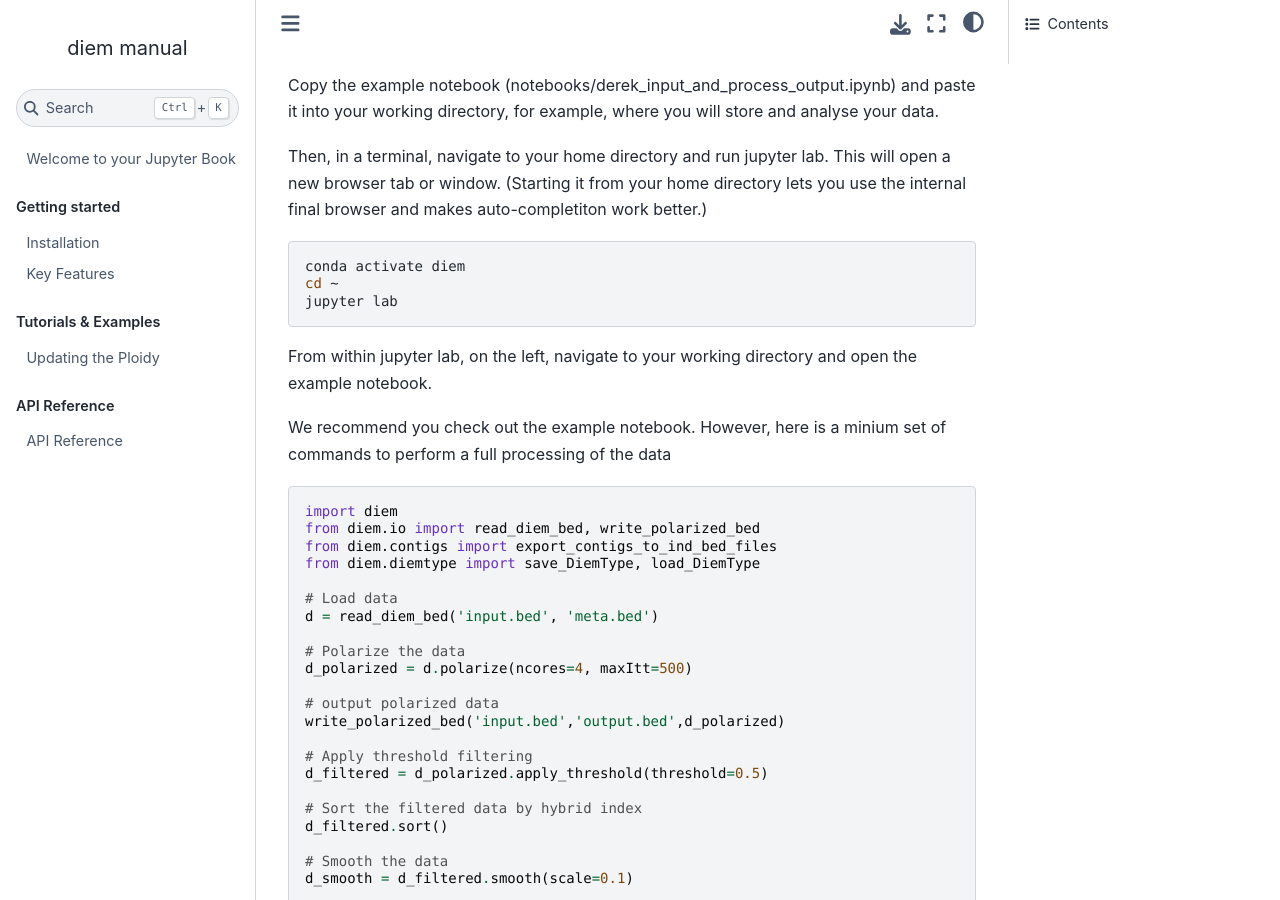
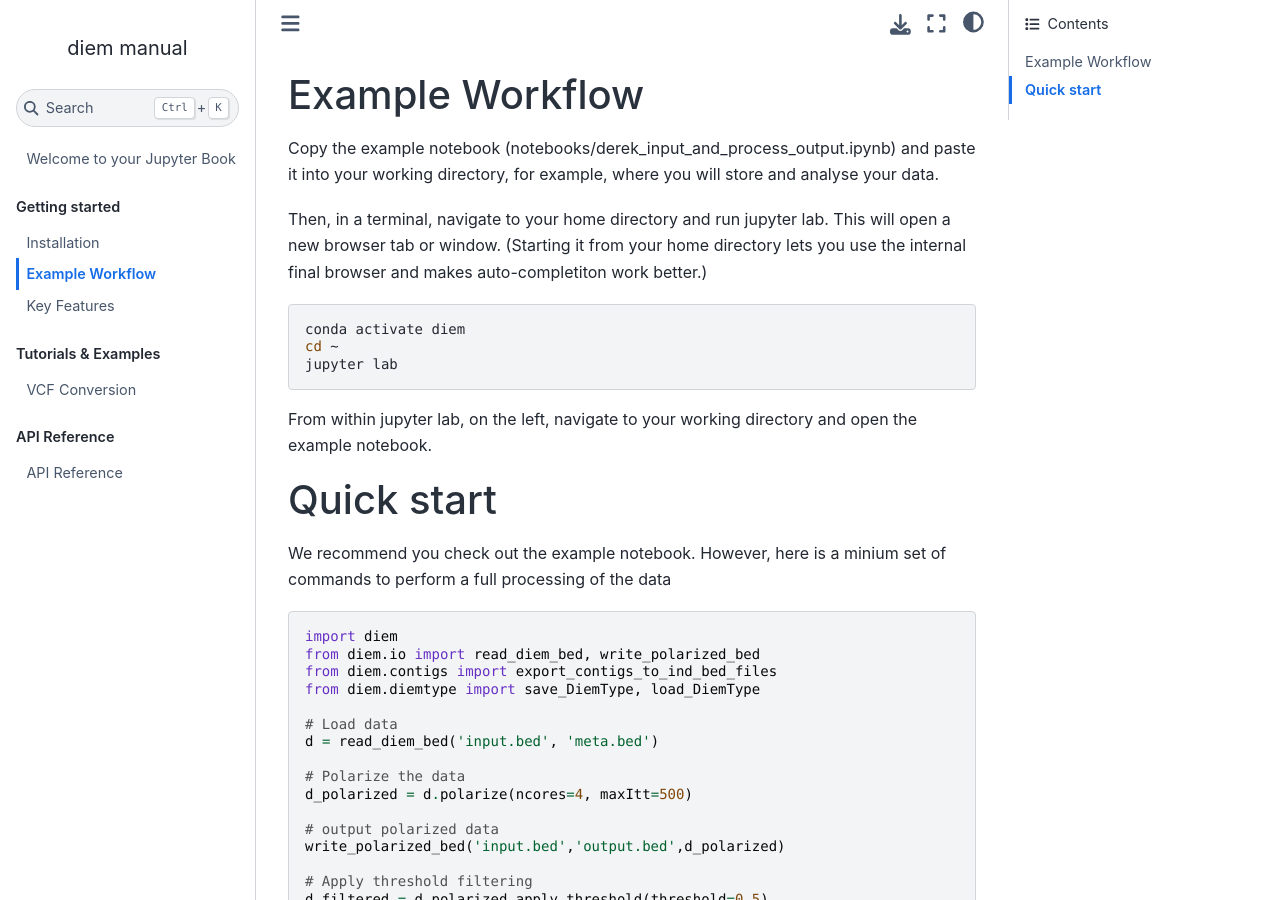
Before and after one commit to DerekSetter/diemPy, a Jupyter Book: the page built from docs/quickstart.md, in a window 1280 px wide and 900 px high. Built offline with Jupyter Book 1.0.4 settings and Sphinx 7.4.7 and the Sphinx Book theme 1.1.4, drawn with Linux system fonts in a browser that asks for light colours.

Commit message:
added headers to doc sections.  updated requirements to try to build again online

````diff
--- a/docs/quickstart.md
+++ b/docs/quickstart.md
@@ -1,3 +1,5 @@
+# Example Workflow
+
 Copy the example notebook (notebooks/derek_input_and_process_output.ipynb) and paste it into your working directory, for example, where you will store and analyse your data.
 
 Then, in a terminal, navigate to your home directory and run jupyter lab. This will open a new browser tab or window. (Starting it from your home directory lets you use the internal final browser and makes auto-completiton work better.)
@@ -9,6 +11,9 @@ jupyter lab
 ```
 
 From within jupyter lab, on the left, navigate to your working directory and open the example notebook.
+
+
+# Quick start
 
 We recommend you check out the example notebook.  However, here is a minium set of commands to perform a full processing of the data
 
--- a/docs/vcf-conversion.md
+++ b/docs/vcf-conversion.md
@@ -1,3 +1,5 @@
+# VCF Conversion
+
 The package includes a command-line tool for VCF conversion. input.vcf is the path to your vcf file.
 
 ```bash
````
Also changed, not shown: docs/requirements.txt (+13 -1 lines).
